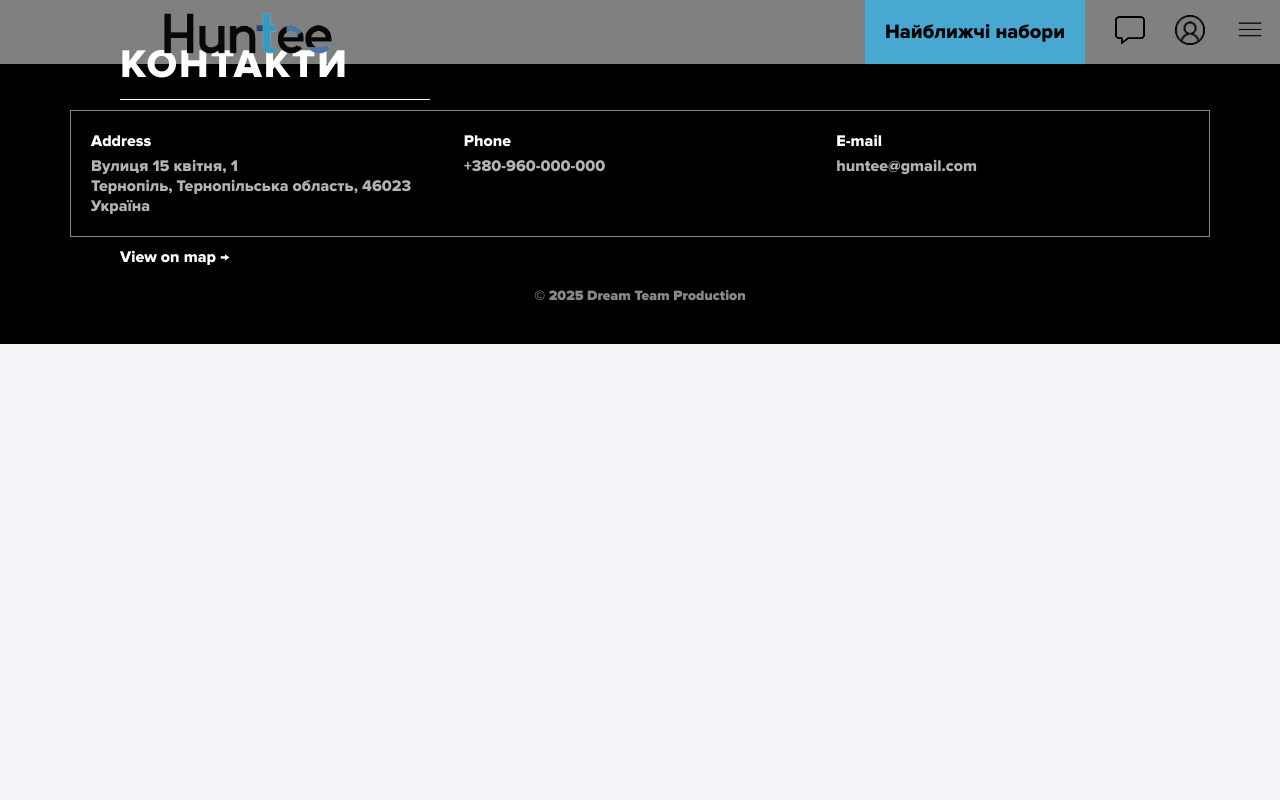
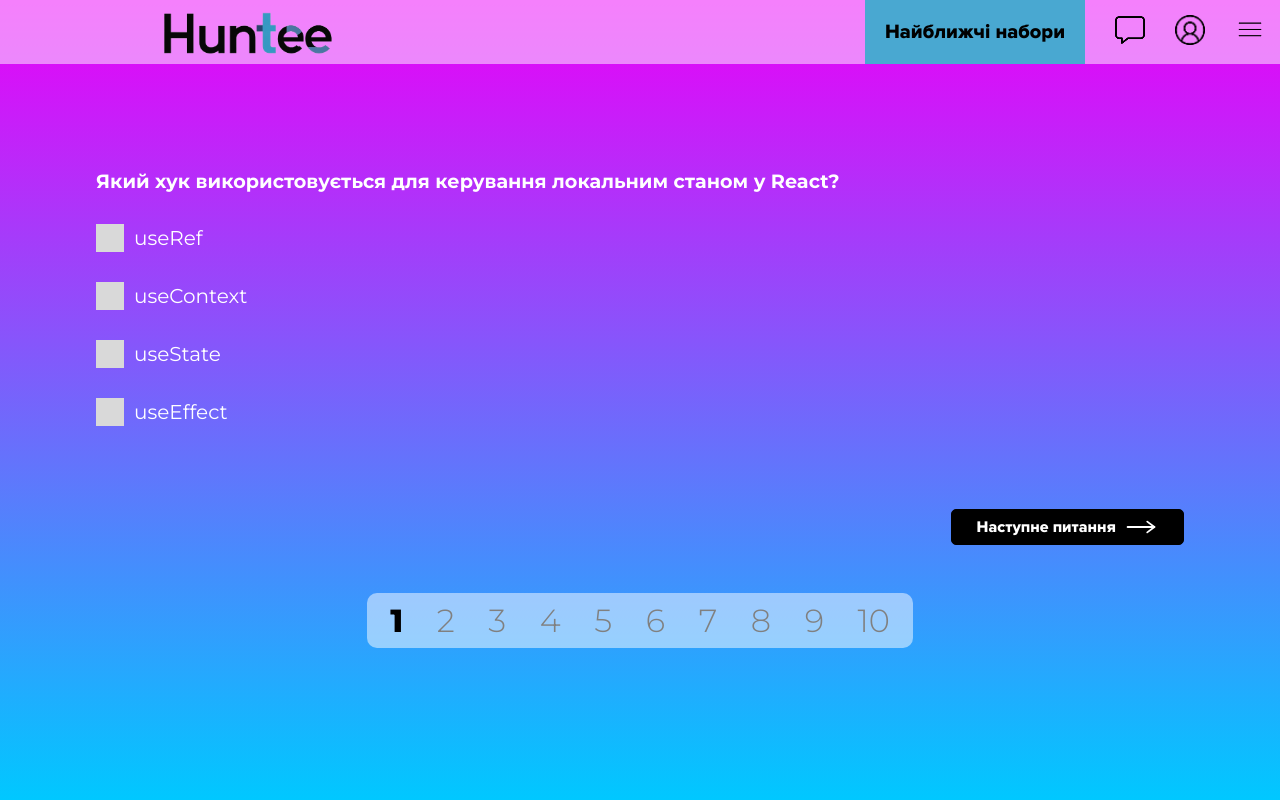
Before and after one commit to valerii-okhmak/huntee, a React (Create React App) app in the folder frontend/: page /test/softskills in a window 1280 px wide. Shown: the top 800 px of the page. Built offline with nearby package versions, Linux system fonts and the light colour scheme; a web font is replaced by a local one.

Commit message:
feat: different styles for softskills test

```diff
--- a/frontend/src/App.js
+++ b/frontend/src/App.js
@@ -25,8 +25,18 @@ import CompanyMainPage from './pages/CompanyMainPage';
 import TestCreationPage from './pages/TestCreationPage';
 import ForCompany from './components/ForCompany/ForCompany';
 import Subscriptions from './components/subscriptionsComp/subscriptionsComp';
+import tryTestLogo from "./img/softserve.png";
+import tryTestQuestions from "./data/questions.json";
 
 const App = () => {
+
+  const tryTest = {
+    logo: tryTestLogo,
+    category: "Data Science",
+    title: "JUNIOR DATA SCIENTIST",
+    location: "Lviv",
+  }
+
   return (
     <Router>
     <GoogleOAuthProvider clientId="1081513846462-lhcffrki4nfgq2imdr4qdkfg9dgrmhh1.apps.googleusercontent.com">
@@ -40,7 +50,7 @@ const App = () => {
         <Route path="/alltests" element={<AllTestsPage />} />
         <Route path='/starttest' element={<StartTestPage />} />
         <Route path="/testrules" element={<TestRulesPage />} />
-        <Route path="/test" element={<FullTest/>} />
+        <Route path="/test" element={<FullTest testType="trial" textData={tryTest} time={3600} questionsLink={tryTestQuestions} />} />
         <Route path="/mytests" element={<MyTestsPage/>} />
         <Route path="/forcompanies" element={<ForCompaniesPage/>} />
         <Route path="/startIT" element={<StartIT/>} />
@@ -49,6 +59,8 @@ const App = () => {
         <Route path="/pricingpage" element={<PricingPage />} />
         <Route path="/forcompany" element={<ForCompany />} />
         <Route path="/subscriptions" element={<Subscriptions />} />
+
+        <Route path="/test/softskills" element={<FullTest testType="softskills" textData={null} time={0} questionsLink={tryTestQuestions} />} />
 
         <Route path="/companymain" element={<CompanyMainPage />} />
         <Route path="/testcreation" element={<TestCreationPage />} />
--- a/frontend/src/components/FullTest/FullTest.css
+++ b/frontend/src/components/FullTest/FullTest.css
@@ -8,6 +8,13 @@
   min-height: 100vh;
   background-color: #F5F5F5;
   position: relative;
+}
+
+.FullTest-gradient {
+  background: linear-gradient(to bottom, #EB00F8, #00C8FF);
+  color: white;
+  font-family: "Montserrat", sans-serif;
+  font-weight: 400;
 }
 
 
@@ -60,6 +67,11 @@
   flex-wrap: wrap;
   margin: 1rem 0;
   gap: 0.5rem;
+}
+.Num-bg {
+  background-color: rgba(255, 255, 255, 0.5);
+  border-radius: 10px;
+  padding: 0 10px;
 }
 .Num button {
   padding: 0.5rem 0.8rem;
@@ -120,13 +132,17 @@
   z-index: 2;
   width: 90%;
   padding: 2rem;
-  font-family: sans-serif;
   border: 1px solid #ddd;
   border-radius: 20px;
   background: #f9f9f9;
   position: relative;
   display: flex;
   flex-direction: column;
+}
+
+.test-container-transparent {
+  background: transparent;
+  border: none;
 }
   .question {
     font-size: 1.2rem;
@@ -212,7 +228,7 @@
 }
 
 
-.FullTest::before {
+.FullTest-regular::before {
   content: '';
   position: absolute;
   top: 0;
--- a/frontend/src/components/FullTest/FullTest.js
+++ b/frontend/src/components/FullTest/FullTest.js
@@ -13,24 +13,25 @@ const RAPIDAPI_HEADERS = {
   "X-RapidAPI-Key": "41a9f024efmsh1a0ad3ef3f1f9b0p162680jsnad4442fec743",
 };
 
-const TestPage = () => {
+const TestPage = ({testType, textData, time, questionsLink}) => {
   const [outputMap, setOutputMap] = useState({});
   const [current, setCurrent] = useState(0);
   const [answers, setAnswers] = useState({});
   const [submitted, setSubmitted] = useState(false);
   const [score, setScore] = useState(0);
   const [loading, setLoading] = useState(false);
-  const [timeLeft, setTimeLeft] = useState(3600); // 1 година
+  const [timeLeft, setTimeLeft] = useState(time);
 
   const [questions, setQuestions] = useState([]);
 
   useEffect(() => {
-    setQuestions(rawQuestions);
+    setQuestions(questionsLink);
   }, []);
 
   // Таймер
   useEffect(() => {
     if (submitted) return;
+    if (timeLeft == 0) return;
 
     const timer = setInterval(() => {
       setTimeLeft((prev) => {
@@ -234,26 +235,26 @@ const TestPage = () => {
   const { h, m, s } = formatTime(timeLeft);
 
   return (
-    <div className="FullTest">
+    <div className={`FullTest ${testType === "softskills" ? 'FullTest-gradient' : 'FullTest-regular'}`}>
+      {testType != "softskills" &&
         <div className="header-bar">
             <div className="top-section">
               <div className="top-line">
-            <div className="category">Data Science</div>
+                <div className="category">{textData.category}</div>
                 <div className="logo">
-              <img src={logo} alt="Фото компанії" />
+                  <img src={textData.logo} alt="Фото компанії" />
                 </div>
               </div>
-          <h1 className="fulltest-title">JUNIOR DATA SCIENTIST</h1>
+              <h1 className="fulltest-title">{textData.title}</h1>
               <div className="top-line">
                 <div className="location">
                   <div className="icon">
                     <img src="/icons/location.png" alt="Локація" />
                   </div>
-              Lviv
+                  {textData.location}
                 </div>
               </div>
             </div>
-
           <div className="timer-box">
             <div className="time">
               <span className="time-val">{h}</span>
@@ -269,8 +270,9 @@ const TestPage = () => {
             </div>
           </div>
         </div>
+      }
 
-      <div className="test-container">
+      <div className={`test-container ${testType === "softskills" ? 'test-container-transparent' : ''}`}>
         {questions.length > 0 && (
           <>
             <h2 className="question">{questions[current].question}</h2>
@@ -281,7 +283,7 @@ const TestPage = () => {
         <div className="test-buttons">
           {current < questions.length - 1 && (
             <button
-              className="next-button"
+              className={`next-button ${testType === "softskills" ? 'finish-button' : ''}`}
               onClick={() =>
                 setCurrent((prev) => Math.min(prev + 1, questions.length - 1))
               }
@@ -320,7 +322,7 @@ const TestPage = () => {
         </div>
       </div>
 
-      <div className="Num">
+      <div className={`Num ${testType === "softskills" ? 'Num-bg' : ''}`}>
         {questions.map((_, i) => (
           <button
             key={i}
```
Lines whose indentation alone changed are shown as unchanged.
